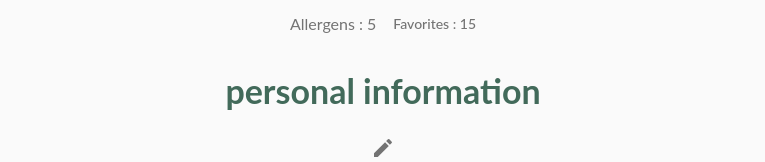
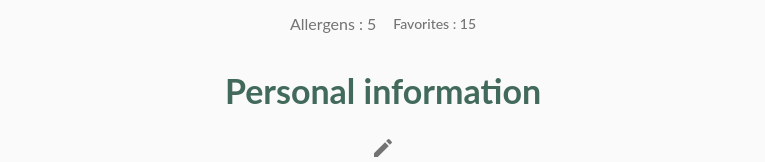
Before and after one commit to clelantoson/React-allergy-checker, a React (Create React App) app: page /profile in a window 1280 px wide. Shown: the part 225-387 px from the top of the page, without its empty margins (257-1022 px from the left). Built offline with nearby package versions, Linux system fonts and the light colour scheme; sample sign-in values are in the browser's storage.

Commit message:
edit title Personal information

```diff
--- a/src/components/profile/Personalinfo.jsx
+++ b/src/components/profile/Personalinfo.jsx
@@ -117,7 +117,7 @@ const Personalinfo = ({ userInfo }) => {
         component="h2"
         className={classes.color}
       >
-        personal information
+        Personal information
       </Typography>
 
       {!userInfo?.googleId && (
```
